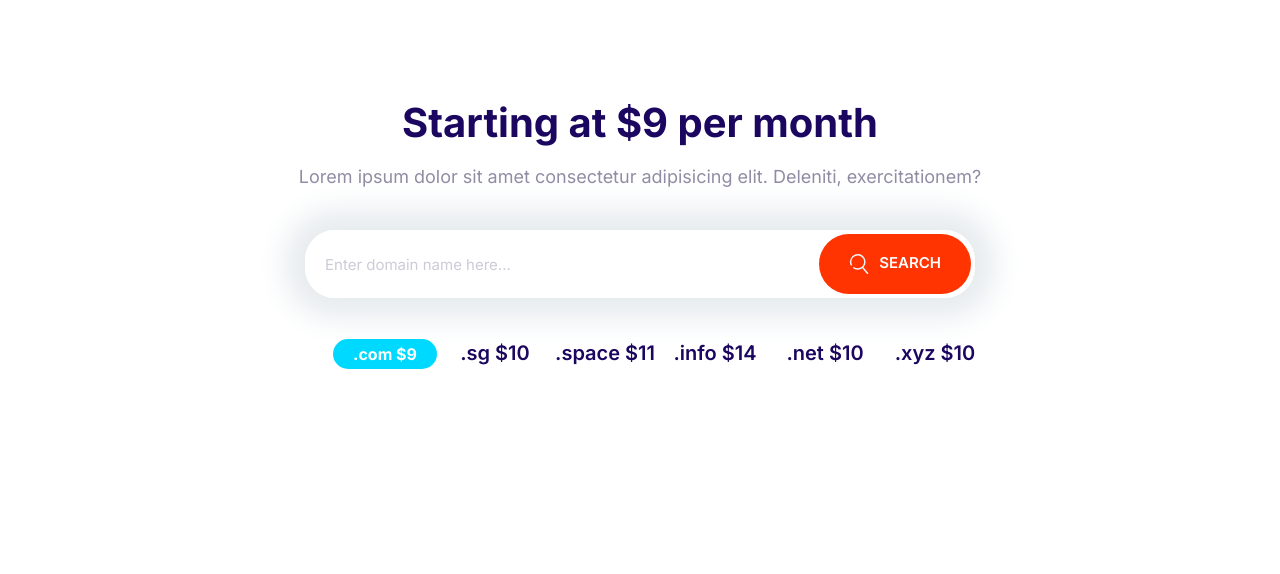
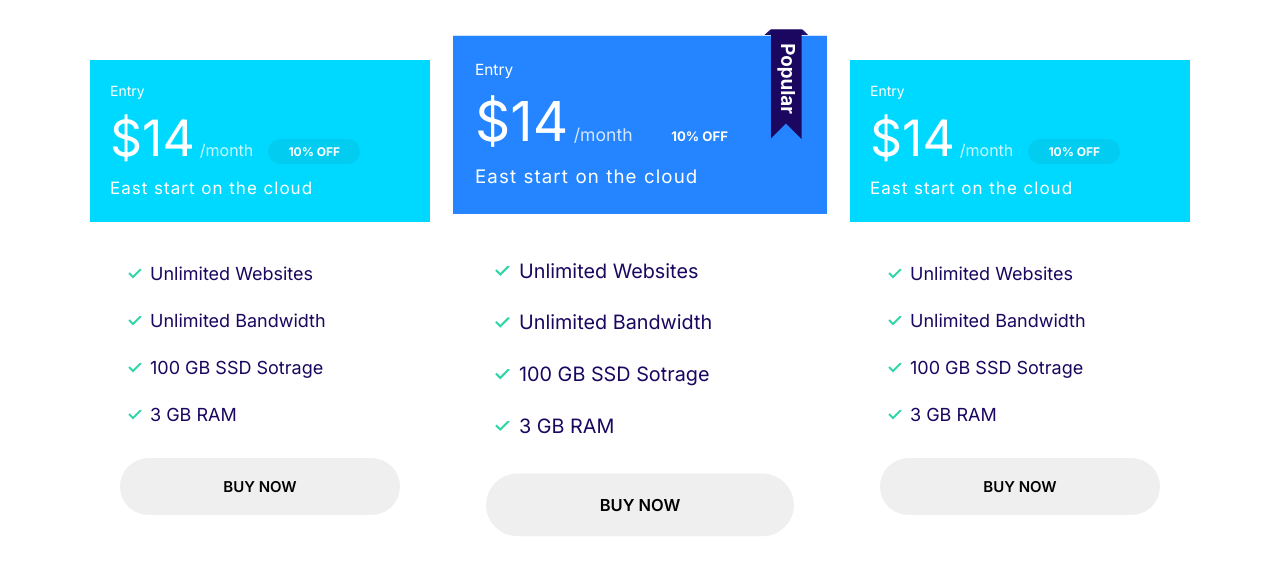
Before and after one commit to Aziz-4980/Azizify, a plain HTML site: page index.html in a window 1280 px wide. Drawn offline with Linux system fonts and the light colour scheme.

Commit message:
plan block component added

```diff
--- a/css/styles.css
+++ b/css/styles.css
@@ -321,6 +321,10 @@ fill: white
 }
 
 /* Plan component */
+.plan {
+  transition: transform 0.2s ease-out;
+}
+
 .plan__name {
   color: #fff;
   margin: 0;
@@ -339,6 +343,10 @@ fill: white
   margin-right: 1rem;
 }
 
+.card__header{
+  padding: 2rem 2rem;
+}
+
 .plan__description {
   font-size: 2rem;
   font-weight: 300;
@@ -348,6 +356,10 @@ fill: white
 
 .plan .list__item {
   margin-bottom: 2rem;
+}
+
+.plan--popular {
+  transform: scale(1.1);
 }
 
 .plan--popular .card__header {
@@ -363,6 +375,14 @@ fill: white
   right: 5%;
 }
 
+.plan:hover {
+  transform: scale(1.05);
+}
+
+.plan--popular:hover {
+  transform: scale(1.15);
+}
+
 @media screen and (min-width: 1024px) {
   .plan__name {
     font-size: 1.4rem;
@@ -375,7 +395,6 @@ fill: white
   .plan__billing-cycle {
     font-size: 1.6rem;
   }
-
 
   .plan__description {
     font-size: 1.7rem;
@@ -738,3 +757,13 @@ fill: white
     grid-template-columns: repeat(auto-fit, minmax(10rem, 1fr));
   }
 }
+
+/* Plans Block */
+.block-plans .grid {
+  gap: 8rem 4rem;
+}
+
+.block-plans .card {
+  max-width: 500px;
+  margin: 0 auto;
+}
--- a/index.html
+++ b/index.html
@@ -14,37 +14,70 @@
     <link rel="stylesheet" href="css/styles.css" />
   </head>
   <body>
-    <section class="block container block-domain">
-      <header class="block__header">
-        <h2>Starting at $9 per month</h2>
-        <p>
-          Lorem ipsum dolor sit amet consectetur adipisicing elit. Deleniti,
-          exercitationem?
-        </p>
-      </header>
-
-      <div class="input-group">
-        <input
-          type="text"
-          class="input"
-          placeholder="Enter domain name here..."
-        />
-        <button class="btn btn--accent">
-          <svg class="icon icon--white">
-            <use xlink:href="images/sprite.svg#search"></use></svg
-          >Search
-        </button>
+    <section class="block container block-plans">
+      <div class="grid grid--1x3">
+        <div class="plan">
+          <div class="card card--secondary">
+            <header class="card__header">
+              <h3 class="plan__name">Entry</h3>
+              <span class="plan__price">$14</span>
+              <span class="plan__billing-cycle">/month</span>
+              <span class="badge badge--secondary badge--small">10% OFF</span>
+              <span class="plan__description">East start on the cloud</span>
+            </header>
+            <div class="card__body">
+              <ul class="list list--tick">
+                <li class="list__item">Unlimited Websites</li>
+                <li class="list__item">Unlimited Bandwidth</li>
+                <li class="list__item">100 GB SSD Sotrage</li>
+                <li class="list__item">3 GB RAM</li>
+              </ul>
+              <button class="btn btn--outline btn--block">Buy Now</button>
+            </div>
+          </div>
+        </div>
+        <div class="plan plan--popular">
+          <div class="card card--primary">
+            <header class="card__header">
+              <h3 class="plan__name">Entry</h3>
+              <span class="plan__price">$14</span>
+              <span class="plan__billing-cycle">/month</span>
+              <span class="badge badge--primary badge--small">10% OFF</span>
+              <span class="plan__description">East start on the cloud</span>
+            </header>
+            <div class="card__body">
+              <ul class="list list--tick">
+                <li class="list__item">Unlimited Websites</li>
+                <li class="list__item">Unlimited Bandwidth</li>
+                <li class="list__item">100 GB SSD Sotrage</li>
+                <li class="list__item">3 GB RAM</li>
+              </ul>
+              <button class="btn btn--outline btn--block">Buy Now</button>
+            </div>
+          </div>
+        </div>
+        <div class="plan">
+          <div class="card card--secondary">
+            <header class="card__header">
+              <h3 class="plan__name">Entry</h3>
+              <span class="plan__price">$14</span>
+              <span class="plan__billing-cycle">/month</span>
+              <span class="badge badge--secondary badge--small">10% OFF</span>
+              <span class="plan__description">East start on the cloud</span>
+            </header>
+            <div class="card__body">
+              <ul class="list list--tick">
+                <li class="list__item">Unlimited Websites</li>
+                <li class="list__item">Unlimited Bandwidth</li>
+                <li class="list__item">100 GB SSD Sotrage</li>
+                <li class="list__item">3 GB RAM</li>
+              </ul>
+              <button class="btn btn--outline btn--block">Buy Now</button>
+            </div>
+          </div>
+        </div>
       </div>
-      <ul class="list block-domain__prices">
-        <li><span class="badge badge--secondary">.com $9</span></li>
-        <li>.sg $10</li>
-        <li>.space $11</li>
-        <li>.info $14</li>
-        <li>.net $10</li>
-        <li>.xyz $10</li>
-      </ul>
     </section>
-
     <script src="js/main.js"></script>
   </body>
 </html>
```
Also changed, not shown: components/planBlock.html (added, +64 -0 lines).
